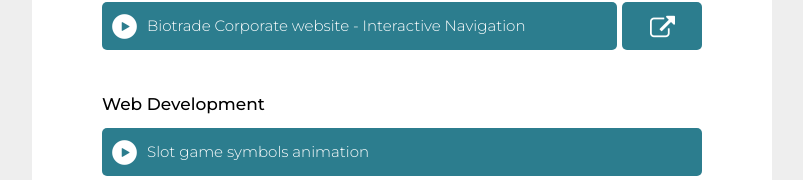
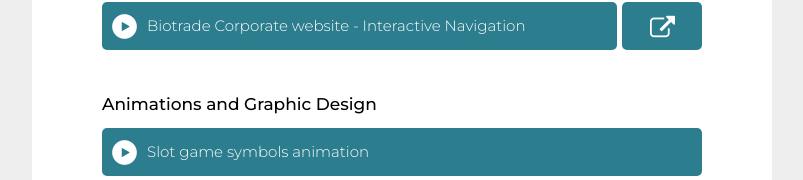
Before and after one commit to entrpyc/cv-updated-react, a React (Create React App) app: page / in a window 1280 px wide. Shown: the part 2416-2596 px from the top of the page, without its empty margins (368-1171 px from the left). Built offline with nearby package versions, Linux system fonts and the light colour scheme.

Commit message:
portfolio bug fix

```diff
--- a/src/components/Portfolio/Portfolio.js
+++ b/src/components/Portfolio/Portfolio.js
@@ -19,7 +19,7 @@
         ))}
       </div>
       <div className="wrap">
-        <h3>Web Development</h3>
+        <h3>Animations and Graphic Design</h3>
         {animationAndGraphicDesign.map((item, index) => (
           <PortfolioBlock {...item} key={index} />
         ))}
--- a/src/components/Portfolio/components/PortfolioBlock/PortfolioBlock.js
+++ b/src/components/Portfolio/components/PortfolioBlock/PortfolioBlock.js
@@ -3,14 +3,14 @@
 function PortfolioBlock({ title, href, external }) {
   return (
     <div className="portfolio-block">
-      <a href={href} className={`block video ${!external ? 'single' : ''}`}>
+      <a href={href} className={`block video ${!external ? 'single' : ''}`} target="_blank" rel="noreferrer">
         <div className="icon">
           <img src="./assets/video-icon.png" alt={title + ' video preview'} />
         </div>
         <p>{title}</p>
       </a>
       {external ?
-        <a href={external} className="block external">
+        <a href={external} className="block external" target="_blank" rel="noreferrer">
           <div className="icon">
             <img src="./assets/external-icon.png" alt={title + ' external link'} />
           </div>
```
